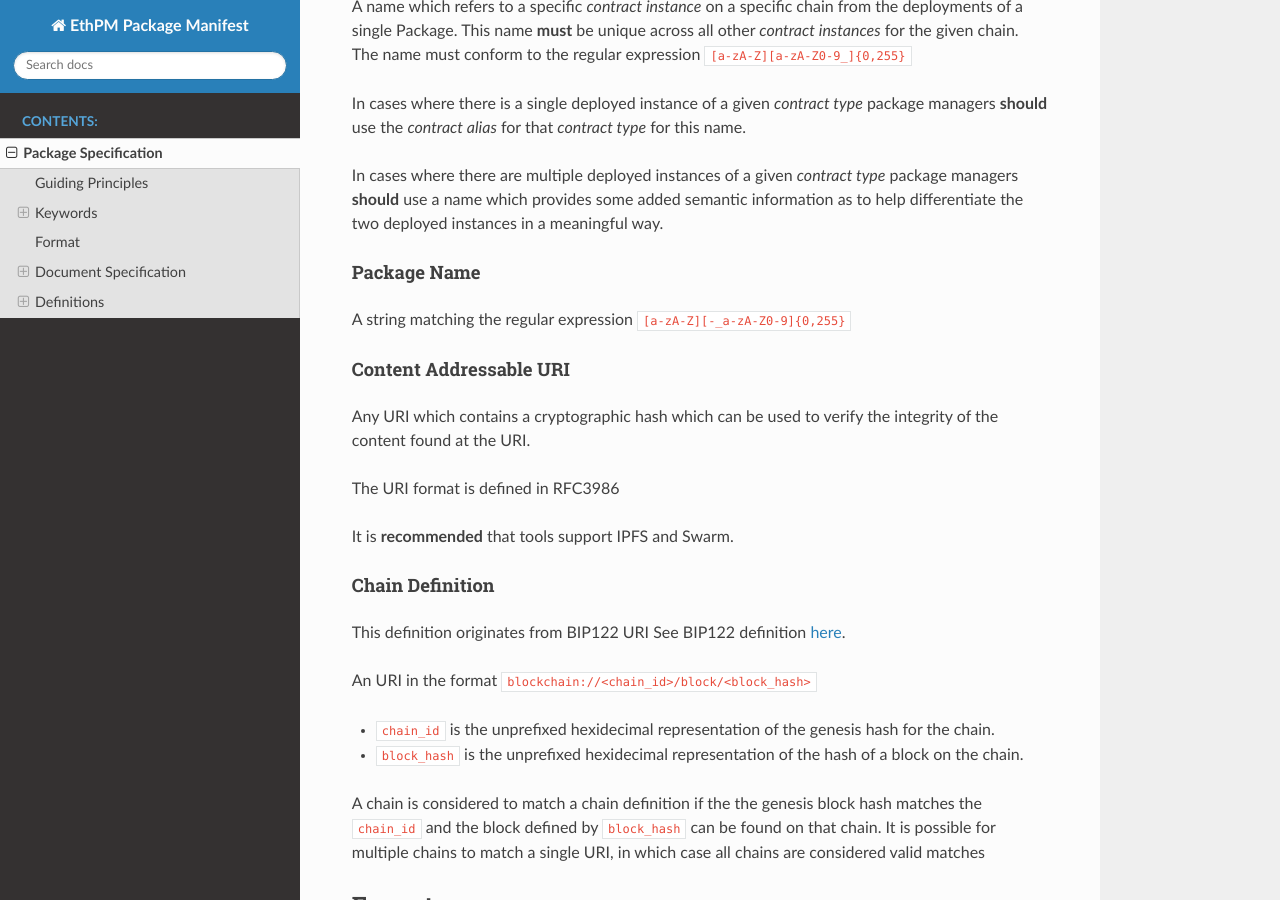
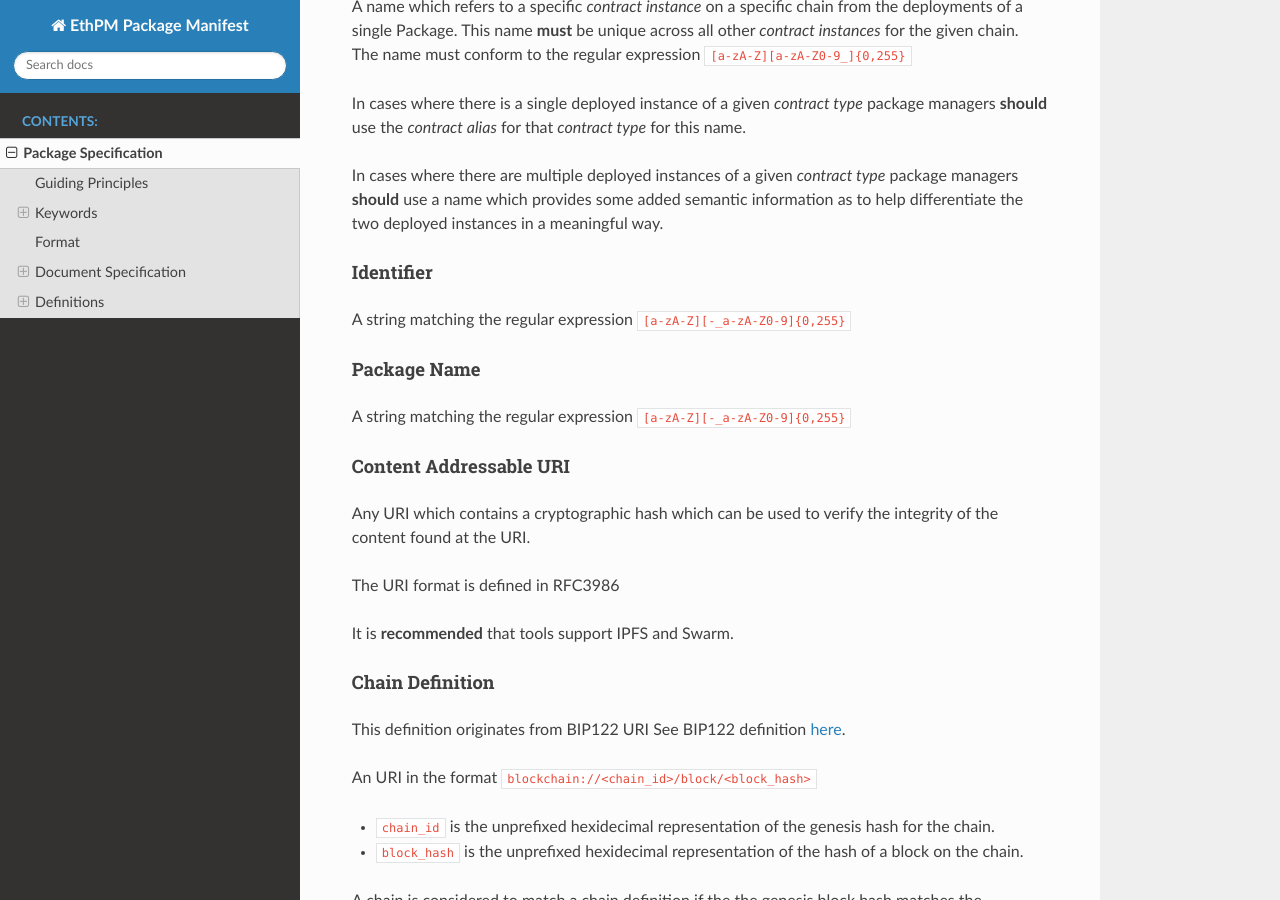
Before and after one commit to ethpm/ethpm-spec, a Sphinx documentation site: the page built from docs/source/package-spec.rst, in a window 1280 px wide and 900 px high, scrolled down 3109 px. Built offline with Sphinx 7.4.7 and the Read the Docs theme 2.0.0, drawn with Linux system fonts in a browser that asks for light colours; some of the changed text lies outside the part shown.

Commit message:
Generalize link reference name to Identifier

```diff
--- a/docs/source/package-spec.rst
+++ b/docs/source/package-spec.rst
@@ -171,6 +171,12 @@ In cases where there are multiple deployed instances of a given
 *contract type* package managers **should** use a name which provides
 some added semantic information as to help differentiate the two
 deployed instances in a meaningful way.
+
+Identifier
+^^^^^^^^^^
+
+A string matching the regular expression
+``[a-zA-Z][-_a-zA-Z0-9]{0,255}``
 
 Package Name
 ^^^^^^^^^^^^
@@ -397,13 +403,13 @@ link reference exceeds the end of the bytecode.
 Name: ``name``
 ^^^^^^^^^^^^^^
 
-The ``name`` field is a string which **must** be a valid *Contract
-Name*. Any link references which **should** be linked with the same
+The ``name`` field is a string which **must** be a valid *Identifier*.
+Any link references which **should** be linked with the same
 *link value* **should** be given the same name.
 
 -  Required: No
 -  Type: String
--  Format: **must** conform to the *Contract Name* format.
+-  Format: **must** conform to the *Identifier* format.
 
 
 The *Link Value* Object
```
Also changed, not shown: 1 other file.
